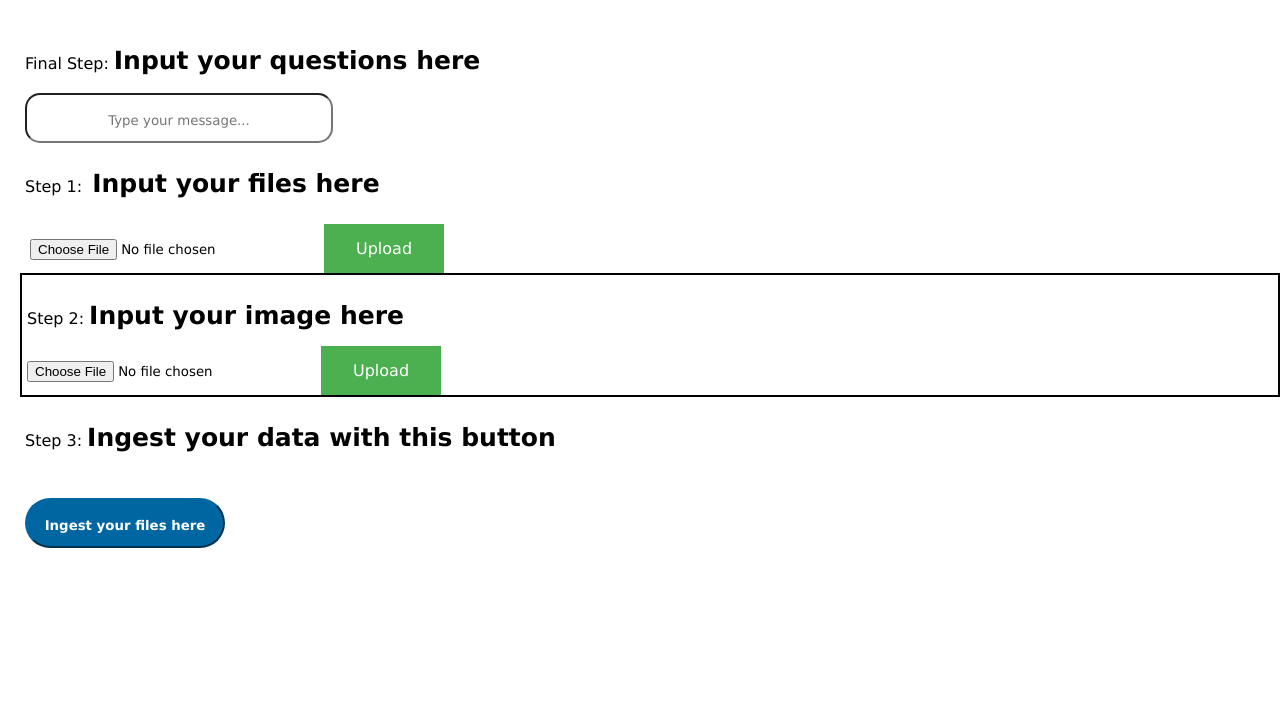
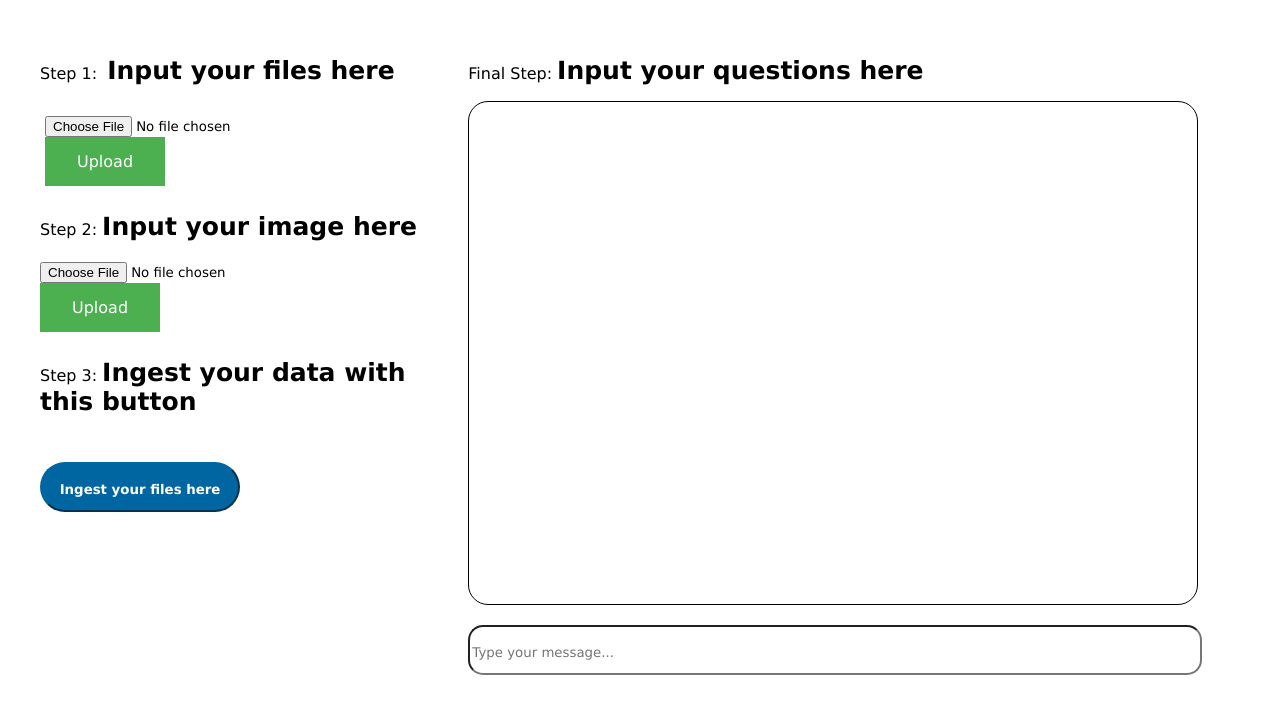
Before and after one commit to keefhub/ClockHacks-Team11, a React (Create React App) app in the folder frontend/cloudhacks-2023/: page / in a window 1280 px wide. Shown: the top 714 px of the page. Built offline with nearby package versions, Linux system fonts and the light colour scheme.

Commit message:
overhaul of ui

```diff
--- a/frontend/cloudhacks-2023/src/App.css
+++ b/frontend/cloudhacks-2023/src/App.css
@@ -6,16 +6,33 @@
 
 .App {
   text-align: left;
+  display: grid;
+  grid-template-columns: 1fr 2fr;
+  gap: 10px;
+}
+
+.App-cols1 {
+  padding: 10px;
+}
+
+.App-cols2 {
+  padding: 10px;
 }
 
 .chatbox {
   padding: 1px;
+  height: 500px;
+  width: 90%;
+  border: 1px solid #000;
+  border-radius: 20px;
+  margin-bottom: 20px;
 }
+
 .chatbox-input {
   border-radius: 15px;
   height: 40px;
-  width: 300px;
-  text-align: center;
+  width: 90%;
+  text-align: left;
 }
 
 .fileupload {
--- a/frontend/cloudhacks-2023/src/App.js
+++ b/frontend/cloudhacks-2023/src/App.js
@@ -7,10 +7,15 @@ import Ingestion from "./components/ingestion";
 function App() {
   return (
     <div className="App">
-      <Chatbox />
-      <FileUpload />
-      <ImageUpload />
-      <Ingestion />
+      <div className="App-cols1">
+        <FileUpload />
+        <ImageUpload />
+        <Ingestion />
+      </div>
+
+      <div className="App-cols2">
+        <Chatbox />
+      </div>
     </div>
   );
 }
--- a/frontend/cloudhacks-2023/src/components/inputImage.js
+++ b/frontend/cloudhacks-2023/src/components/inputImage.js
@@ -34,7 +34,7 @@ const ImageUpload = () => {
   };
 
   return (
-    <div className="inputimage-container" style={{ border: "2px solid #000" }}>
+    <div className="inputimage-container">
       <p>
         Step 2:
         <span style={{ fontSize: "25px", fontWeight: "bold" }}>
```
